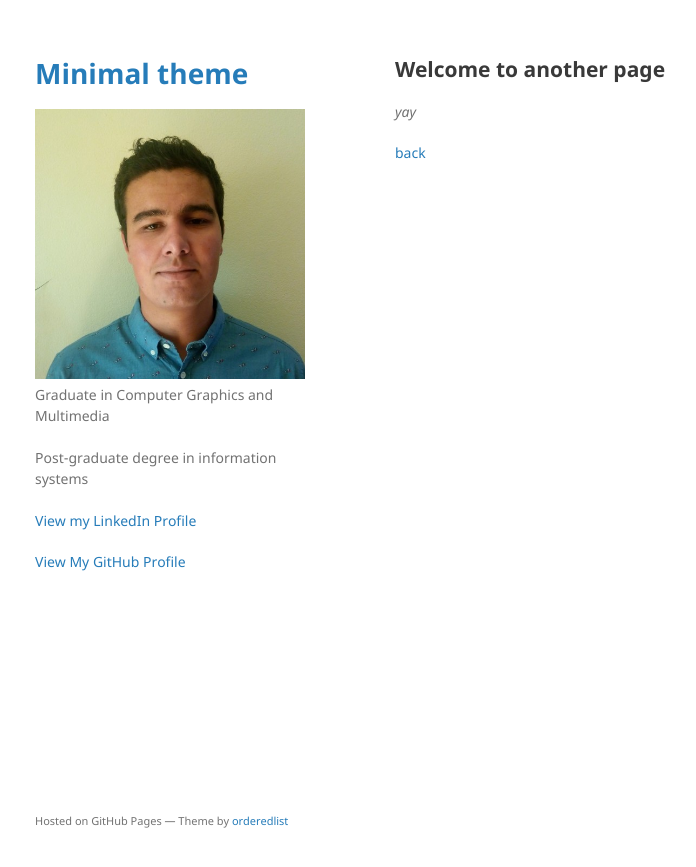
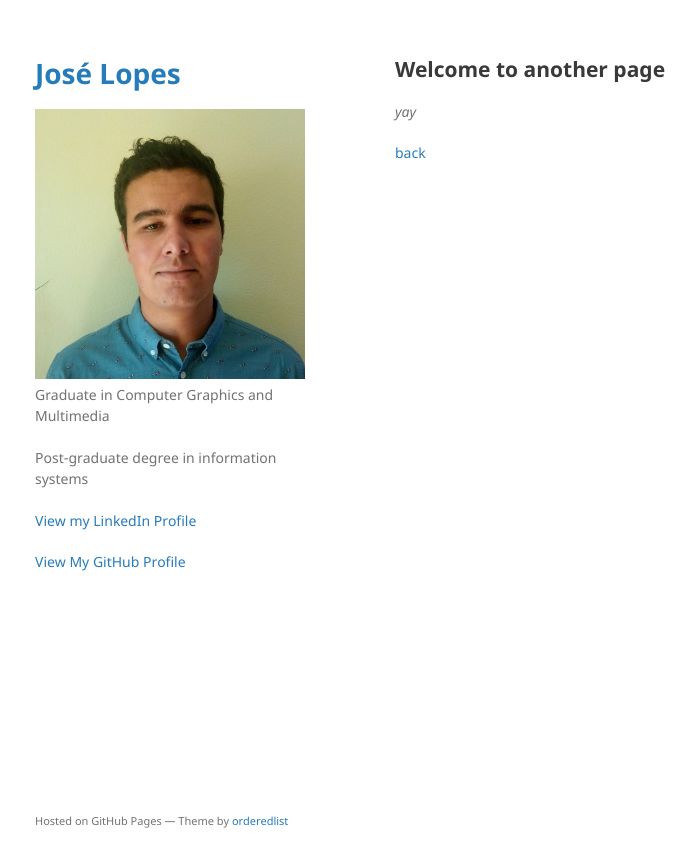
Before and after one commit to LopesJos/Lopesjos.github.io, a Jekyll site: the page built from another-page.md, in a window 1280 px wide. Shown: the top 867 px of the page, without its empty margins (175-871 px from the left). Built offline with Jekyll 4.4.1, drawn with Linux system fonts in a browser that asks for light colours; our own code applies the rules of GitHub Pages for plain Markdown files.

Commit message:
Update _config.yml

```diff
--- a/_config.yml
+++ b/_config.yml
@@ -1,4 +1,4 @@
-title: Minimal theme
+title: José Lopes
 logo: /assets/img/cara.jpg
 description: Graduate in Computer Graphics and Multimedia <br> <br> Post-graduate degree in information systems <br> <br> <a href="https://www.linkedin.com/in/joselopes96/">View my LinkedIn Profile</a>
 show_downloads: false
```
